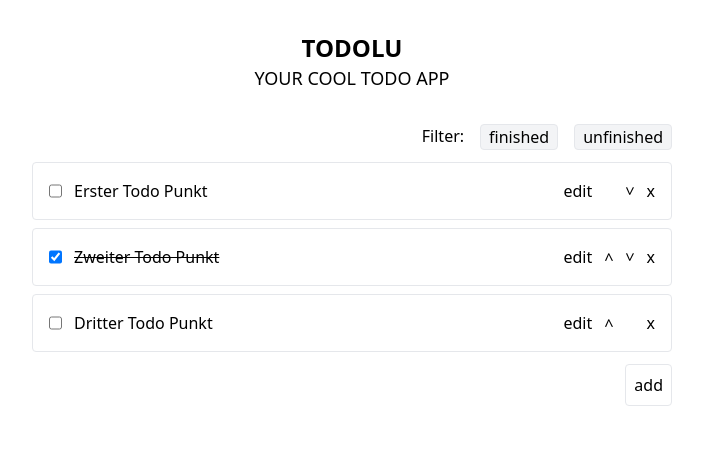
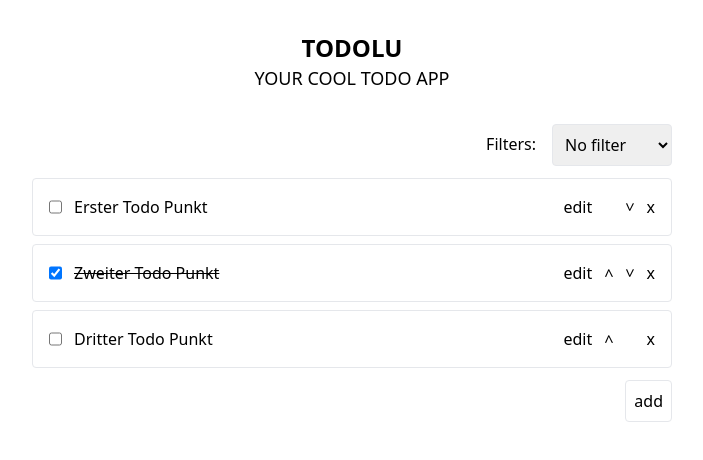
Before and after one commit to codinghusi/vue-a11y-basic-todo-app, a Vue app: page / in a window 1280 px wide. Shown: the top 460 px of the page, without its empty margins (288-991 px from the left). Built offline with nearby package versions, Linux system fonts and the light colour scheme.

Commit message:
make filters more accessible through dropdown

```diff
--- a/src/components/TodoList.vue
+++ b/src/components/TodoList.vue
@@ -3,32 +3,14 @@
     <span aria-live="polite" class="sr-only">{{ announcementMessage }}</span>
 
     <!-- Filters -->
-    <div v-if="filters" class="flex flex-row justify-end gap-4">
-      <span> Filter: </span>
-      <button
-        class="filter-button"
-        :class="{ active: setFilter === 'finished' }"
-        @click="toggleFilter('finished')"
-        :aria-label="
-          setFilter === 'finished'
-            ? 'show all todos, current filter is set to finished'
-            : 'show only finished todos'
-        "
-      >
-        finished
-      </button>
-      <button
-        class="filter-button"
-        :class="{ active: setFilter === 'unfinished' }"
-        @click="toggleFilter('unfinished')"
-        :aria-label="
-          setFilter === 'unfinished'
-            ? 'show all todos, current filter is set to unfinished'
-            : 'show only unfinished todos'
-        "
-      >
-        unfinished
-      </button>
+
+    <div v-if="filters" class="flex flex-row justify-end gap-4 justify-items-center content-center">
+        <label for="filters" class="py-2">Filters:</label>
+        <select v-model="setFilter" class="border rounded p-2" id="filters">
+            <option value="none">No filter</option>
+            <option value="finished" aria-label="show only finished todos">Finished</option>
+            <option value="unfinished" aria-label="show only unfinished todos">Unfinished</option>
+        </select>
     </div>
 
     <!-- Todo List -->
@@ -57,7 +39,7 @@
           type="checkbox"
           v-model="todo.done"
           class="cursor-pointer"
-          @change="emitUpdate"
+          @change="() => {emitUpdate(); announce(`marked todo as ${todo.done ? 'finished' : 'unfinished'}`) }"
           ref="row-start"
           :aria-label="
             todo.done ? 'mark todo as unfinished' : 'mark todo as finished'
```
